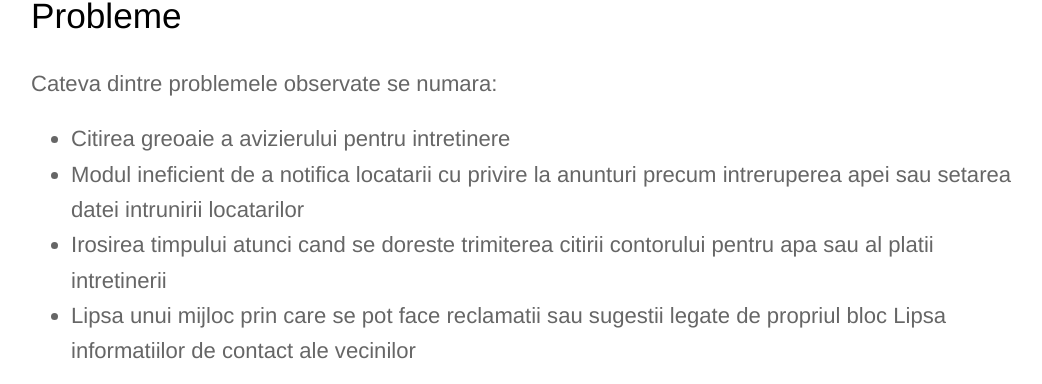
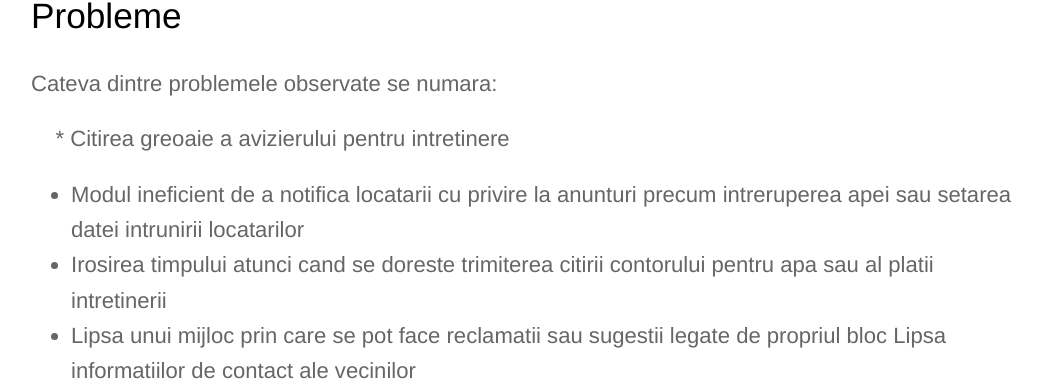
Before and after one commit to rptoma/Flaty, a Jekyll site: the page built from _posts/2018-10-14-ce-este-flaty.md, in a window 1280 px wide and 900 px high, scrolled down 844 px, cut to the strip 134-518 px from the top of the window. Shown: the whole strip, without its empty margins (109-1151 px from the left). Built offline with Jekyll 4.4.1, drawn with Linux system fonts in a browser that asks for light colours; part of the change alters nothing that is shown.

```diff
--- a/_posts/2018-10-14-ce-este-flaty.md
+++ b/_posts/2018-10-14-ce-este-flaty.md
@@ -13,7 +13,7 @@ Flaty este o aplicatie mobila ce ofera suport atat pentru Android cat si pentru
 
 Cateva dintre problemele observate se numara:
 
-* Citirea greoaie a avizierului pentru intretinere
+&nbsp;&nbsp;&nbsp;&nbsp;* Citirea greoaie a avizierului pentru intretinere
 * Modul ineficient de a notifica locatarii cu privire la anunturi precum intreruperea apei sau setarea datei intrunirii locatarilor
 * Irosirea timpului atunci cand se doreste trimiterea citirii contorului pentru apa sau al platii intretinerii
 * Lipsa unui mijloc prin care se pot face reclamatii sau sugestii legate de propriul bloc Lipsa informatiilor de contact ale vecinilor
```
